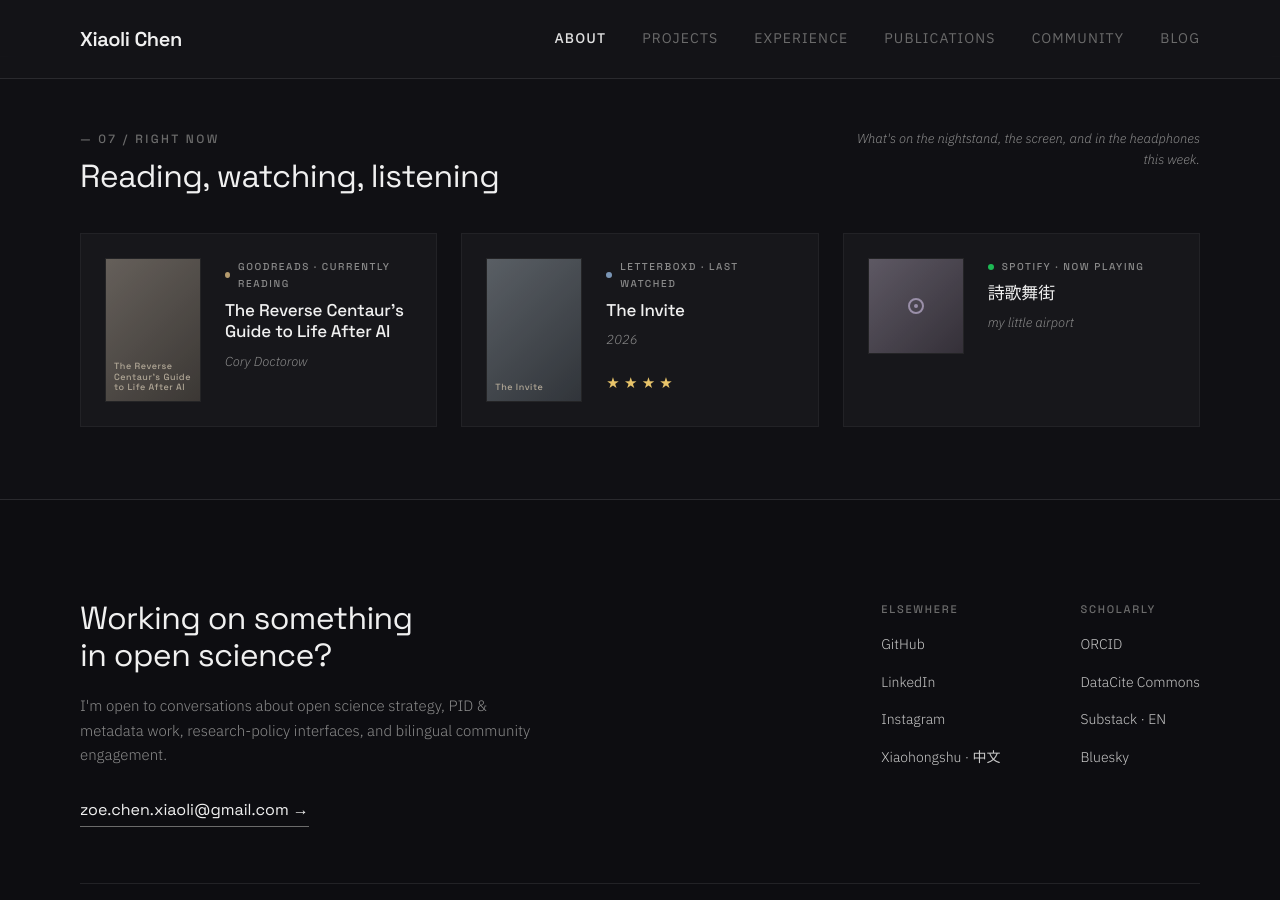
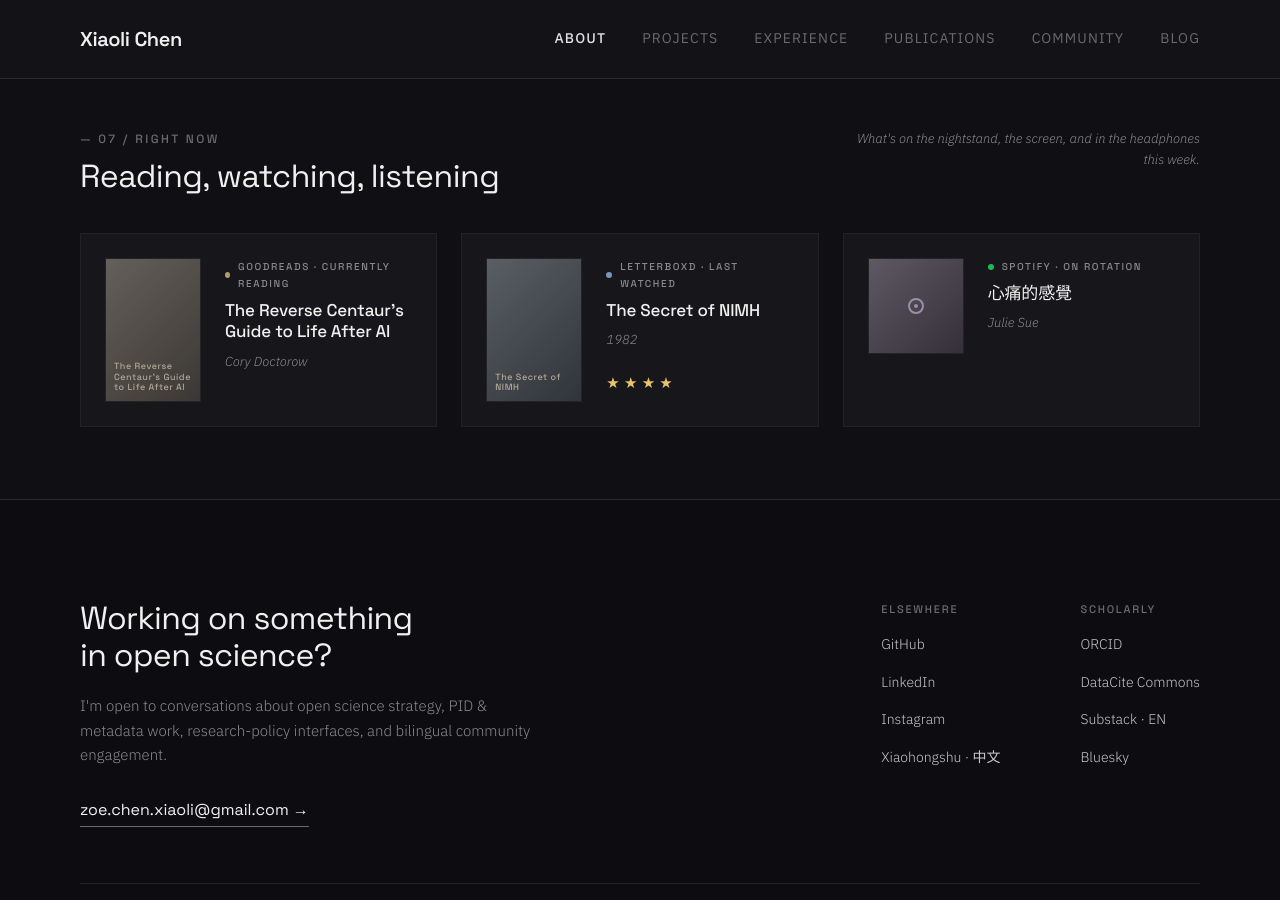
Before and after one commit to xchen101/xchen101.github.io, a Jekyll site: the page built from index.md, in a window 1280 px wide and 900 px high, scrolled down 6657 px. Built offline with Jekyll 4.4.1, drawn with Linux system fonts in a browser that asks for light colours; comment, search, counter and statistics services are not loaded; grey boxes are pictures that could not be loaded.

Commit message:
update: Right Now widget data (auto)

```diff
--- a/_data/now.yml
+++ b/_data/now.yml
@@ -1,4 +1,4 @@
-# Right now — auto-generated by Hermes cron on 2026-07-12 11:00 UTC
+# Right now — auto-generated by Hermes cron on 2026-07-12 17:00 UTC
 # Sources: Goodreads RSS / Letterboxd RSS / Spotify API
 
 reading:
@@ -14,18 +14,18 @@ watching:
   service: "Letterboxd"
   accent: "#7A95B5"
   label: "Last watched"
-  title: "The Invite"
-  year: "2026"
+  title: "The Secret of NIMH"
+  year: "1982"
   rating: 4.0
   profile_url: "https://letterboxd.com/soyoungsogone/"
-  image: "https://a.ltrbxd.com/resized/film-poster/8/5/4/8/3/1/854831-the-invite-2026-0-600-0-900-crop.jpg?v=ee72905e48"
+  image: "https://a.ltrbxd.com/resized/film-poster/4/5/0/5/0/45050-the-secret-of-nimh-0-600-0-900-crop.jpg?v=77ab0e5ae5"
 
 listening:
   service: "Spotify"
   accent: "#1DB954"
-  label: "Now playing"
-  title: "詩歌舞街"
-  artist: "my little airport"
-  url: "https://open.spotify.com/track/45rZ0CtRR470rAOFiWJNeM"
+  label: "On rotation"
+  title: "心痛的感覺"
+  artist: "Julie Sue"
+  url: "https://open.spotify.com/track/6wJstIfjPjF39xaL1BKPUK"
   profile_url: "https://open.spotify.com/"
-  image: "https://i.scdn.co/image/ab67616d00001e02d338f28800220e70fd760b03"
+  image: "https://i.scdn.co/image/ab67616d00001e02e16b4a6bc4b5b72cb6653e8d"
```
